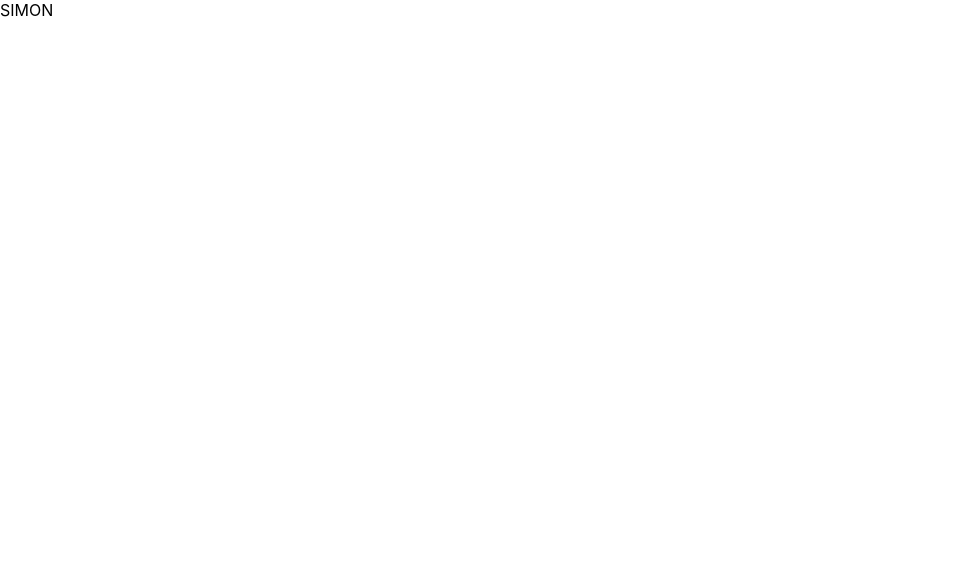
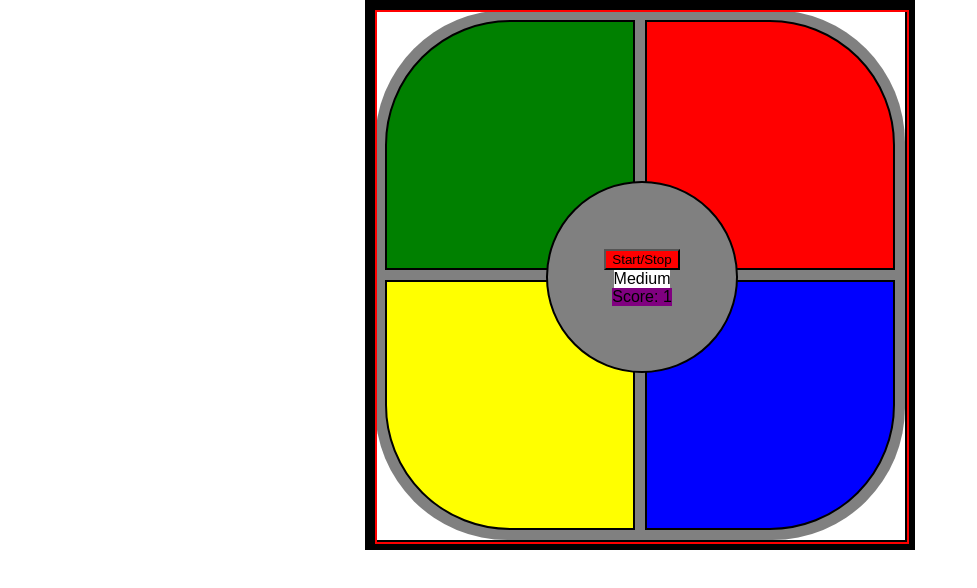
Before and after one commit to byrdsean/simon-clone, a React (Create React App) app: page / in a window 1280 px wide. Shown: the top 588 px of the page, without its empty margins (0-977 px from the left). Built offline with nearby package versions, Linux system fonts and the light colour scheme.

Commit message:
Setting up gameboard styling and DOM elements. Added workspace to the gitignore.

```diff
--- a/src/app/App.css
+++ b/src/app/App.css
@@ -1,38 +1,110 @@
-.App {
-  text-align: center;
+:root {
+  --button-size: 250px;
+  --button-space: 10px;
+  --boardLength: calc((var(--button-size) * 2) + var(--button-space));
 }
 
-.App-logo {
-  height: 40vmin;
-  pointer-events: none;
+.button {
+  background-color: purple;
+  max-width: var(--button-size);
+  max-height: var(--button-size);
+  width: 100%;
+  height: 100%;
+  border: 2px solid black;
 }
 
-@media (prefers-reduced-motion: no-preference) {
-  .App-logo {
-    animation: App-logo-spin infinite 20s linear;
-  }
+.button.red {
+  background-color: red;
+  grid-area: redBtn;
+  border-top-right-radius: 50%;
+}
+.button.green {
+  background-color: green;
+  grid-area: greenBtn;
+  border-top-left-radius: 50%;
+}
+.button.yellow {
+  background-color: yellow;
+  grid-area: yellowBtn;
+  border-bottom-left-radius: 50%;
+}
+.button.blue {
+  background-color: blue;
+  grid-area: blueBtn;
+  border-bottom-right-radius: 50%;
 }
 
-.App-header {
-  background-color: #282c34;
-  min-height: 100vh;
+.button.red:active {
+  background-color: pink;
+}
+
+.button.green:active {
+  background-color: lightgreen;
+}
+
+.button.yellow:active {
+  background-color: orange;
+}
+
+.button.blue:active {
+  background-color: lightblue;
+}
+
+#button-group {
+  width: var(--boardLength);
+  height: var(--boardLength);
+  padding: var(--button-space);
+  background-color: gray;
+  display: grid;
+  grid-template-columns: repeat(2, var(--button-size));
+  grid-template-rows: repeat(2, var(--button-size));
+  grid-template-areas:
+    "greenBtn redBtn"
+    "yellowBtn blueBtn";
+  column-gap: var(--button-space);
+  row-gap: var(--button-space);
+  border-radius: 25%;
+}
+
+#simon-game {
+  border: 10px black solid;
+  margin: auto;
+  width: calc(var(--boardLength) + 20px);
+  position: relative;
+}
+
+#game-controls {
+  position: absolute;
+  top: 0;
+  border: 2px red solid;
+  width: 100%;
+  height: 100%;
+  display: flex;
+  flex-direction: row;
+  justify-content: center;
+  align-items: center;
+}
+
+#control-panel {
+  background-color: gray;
+  width: calc(var(--button-size) * 0.75);
+  height: calc(var(--button-size) * 0.75);
   display: flex;
   flex-direction: column;
   align-items: center;
   justify-content: center;
-  font-size: calc(10px + 2vmin);
-  color: white;
+  border-radius: 50%;
+  border: 2px solid black;
 }
 
-.App-link {
-  color: #61dafb;
+#startStop {
+  background-color: red;
 }
 
-@keyframes App-logo-spin {
-  from {
-    transform: rotate(0deg);
-  }
-  to {
-    transform: rotate(360deg);
-  }
+#score {
+  background-color: purple;
 }
+
+#difficulty {
+  background-color: white;
+}
--- a/src/app/App.js
+++ b/src/app/App.js
@@ -1,16 +1,28 @@
 import "./App.css";
+
+const clickGameButton = () => console.log("Button clicked!");
 
 function App() {
   return (
     <div id="gameboard">
       <div id="simon-game">
         <div id="button-group">
-          <div class="button green" id="green"></div>
-          <div class="button red" id="red"></div>
-          <div class="button yellow" id="yellow"></div>
-          <div class="button blue" id="blue"></div>
+          <button
+            className="button green"
+            id="green"
+            onClick={clickGameButton}
+          ></button>
+          <button className="button red" id="red"></button>
+          <button className="button yellow" id="yellow"></button>
+          <button className="button blue" id="blue"></button>
         </div>
-        <div id="game-controls">SIMON</div>
+        <div id="game-controls">
+          <div id="control-panel">
+            <button id="startStop">Start/Stop</button>
+            <div id="difficulty">Medium</div>
+            <div id="score">Score: 1</div>
+          </div>
+        </div>
       </div>
     </div>
   );
--- a/src/index.css
+++ b/src/index.css
@@ -1,13 +1,10 @@
+:root {
+  --font-size: 16px;
+}
+
 body {
   margin: 0;
-  font-family: -apple-system, BlinkMacSystemFont, 'Segoe UI', 'Roboto', 'Oxygen',
-    'Ubuntu', 'Cantarell', 'Fira Sans', 'Droid Sans', 'Helvetica Neue',
-    sans-serif;
-  -webkit-font-smoothing: antialiased;
-  -moz-osx-font-smoothing: grayscale;
+  padding: 0;
+  font-family: Arial, Helvetica, sans-serif;
+  font-size: 1rem;
 }
-
-code {
-  font-family: source-code-pro, Menlo, Monaco, Consolas, 'Courier New',
-    monospace;
-}
```
Also changed, not shown: 1 other file (tests, documents, lock files or other folders).
